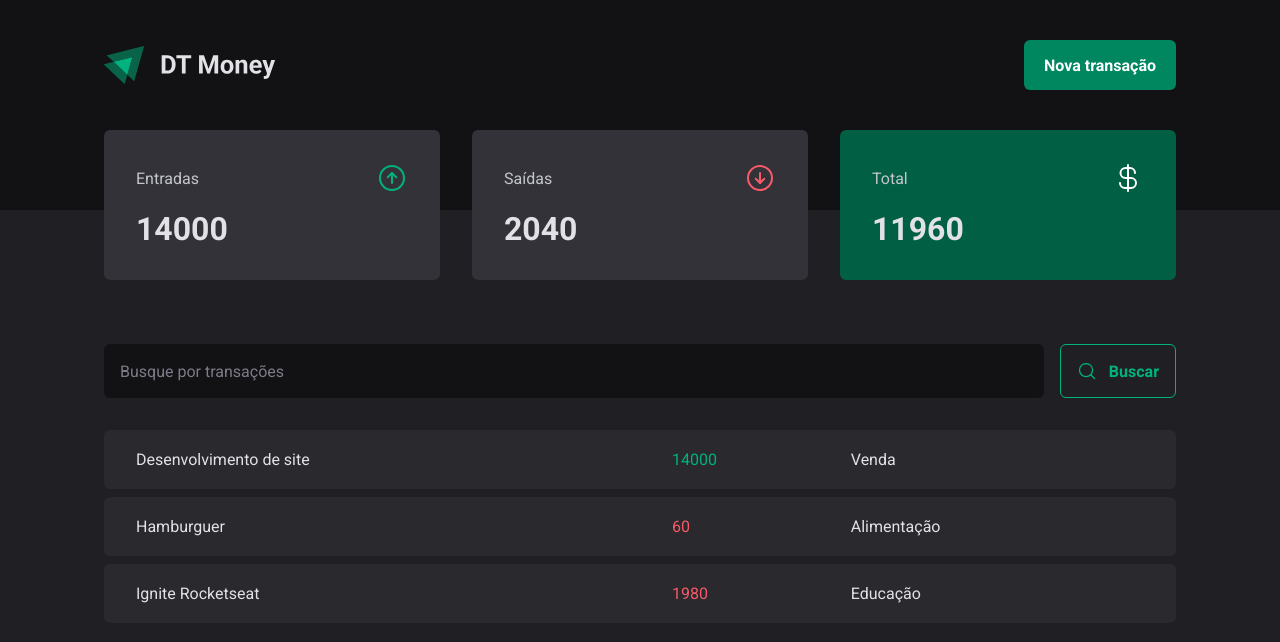
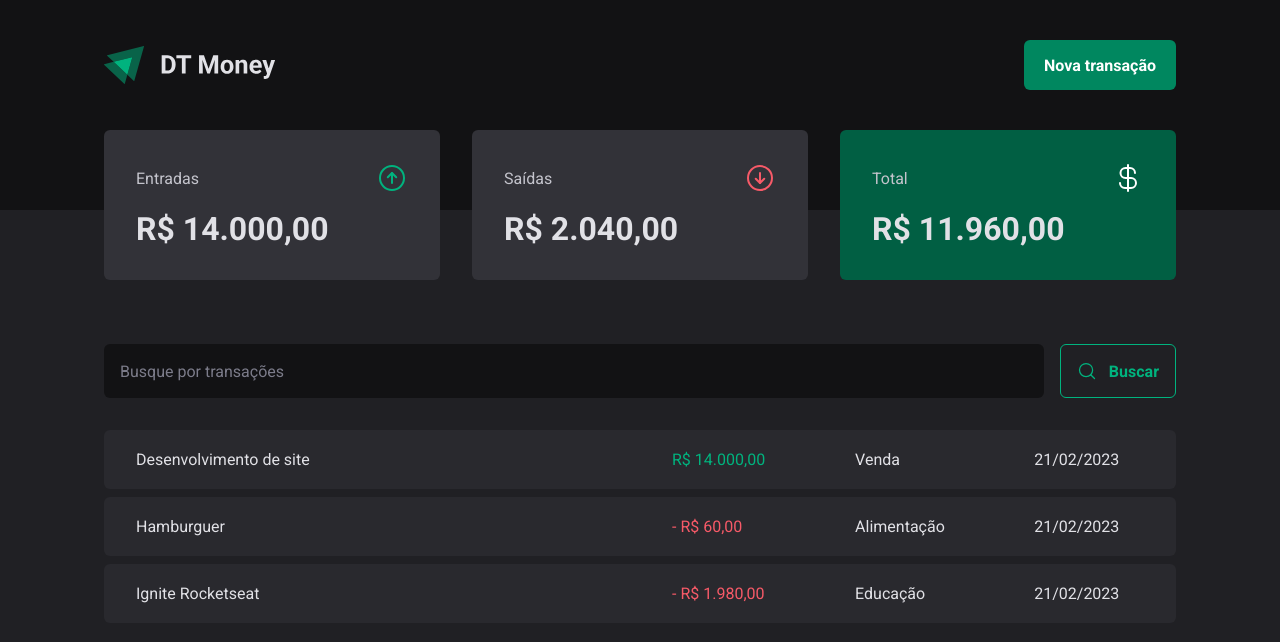
Before and after one commit to George-b1t/ignite-dt-money, a React (Vite) app: page / in a window 1280 px wide. Shown: the top 642 px of the page. Built offline with nearby package versions, Linux system fonts and the light colour scheme; data requests are answered from the project's data file.

Commit message:
Formatando valores

```diff
--- a/server.json
+++ b/server.json
@@ -6,7 +6,7 @@
       "type": "income",
       "category": "Venda",
       "price": 14000,
-      "credtedAt": "2023-02-20T12:55:54.920Z"
+      "createdAt": "2023-02-21T12:15:32.432Z"
     },
     {
       "id": 2,
@@ -14,7 +14,7 @@
       "type": "outcome",
       "category": "Alimentação",
       "price": 60,
-      "credtedAt": "2023-02-20T13:20:54.920Z"
+      "createdAt": "2023-02-21T12:15:32.432Z"
     },
     {
       "id": 3,
@@ -22,7 +22,7 @@
       "type": "outcome",
       "category": "Educação",
       "price": 1980,
-      "credtedAt": "2023-02-20T13:40:54.920Z"
+      "createdAt": "2023-02-21T12:15:32.432Z"
     }
   ]
 }
--- a/src/components/Summary/index.tsx
+++ b/src/components/Summary/index.tsx
@@ -3,6 +3,7 @@
 import { ArrowCircleUp, ArrowCircleDown, CurrencyDollar } from "phosphor-react"
 import { TransactionsContext } from "../../contexts/TransactionsContext"
 import { useContext } from "react";
+import { priceFormatter } from "../../utils/formatter";
 
 function Summary() {
   const { transactions } = useContext(TransactionsContext);
@@ -36,7 +37,7 @@
           <ArrowCircleUp size={32} color="#00b37e" />
         </header>
 
-        <strong>{summary.income}</strong>
+        <strong>{priceFormatter.format(summary.income)}</strong>
       </SummaryCard>
       <SummaryCard>
         <header>
@@ -45,7 +46,7 @@
           <ArrowCircleDown size={32} color="#f75a68" />
         </header>
 
-        <strong>{summary.outcome}</strong>
+        <strong>{priceFormatter.format(summary.outcome)}</strong>
       </SummaryCard>
       <SummaryCard variant="green">
         <header>
@@ -54,7 +55,7 @@
           <CurrencyDollar size={32} color="#fff" />
         </header>
 
-        <strong>{summary.total}</strong>
+        <strong>{priceFormatter.format(summary.total)}</strong>
       </SummaryCard>
     </SummaryContainer>
   )
--- a/src/pages/Transactions/index.tsx
+++ b/src/pages/Transactions/index.tsx
@@ -2,6 +2,7 @@
 import { Header } from "../../components/Header"
 import { Summary } from "../../components/Summary"
 import { TransactionsContext } from "../../contexts/TransactionsContext";
+import { dateFormatter, priceFormatter } from "../../utils/formatter";
 import { SearchForm } from "./components/SearchForm"
 
 import { PriceHighlight, TransactionsContainer, TransactionsTable } from "./styles"
@@ -24,11 +25,12 @@
                 <td width="50%">{transaction.description}</td>
                 <td>
                   <PriceHighlight variant={transaction.type}>
-                    {transaction.price}
+                    {transaction.type === "outcome" && "- "}
+                    {priceFormatter.format(transaction.price)}
                   </PriceHighlight>
                 </td>
                 <td>{transaction.category}</td>
-                <td>{transaction.createdAt}</td>
+                <td>{dateFormatter.format(new Date(transaction.createdAt))}</td>
               </tr>
             ))}
           </tbody>
--- /dev/null
+++ b/src/utils/formatter.ts
@@ -0,0 +1,6 @@
+export const dateFormatter = new Intl.DateTimeFormat("pt-BR");
+
+export const priceFormatter = new Intl.NumberFormat("pt-BR", {
+  style: "currency",
+  currency: "BRL",
+});
```
